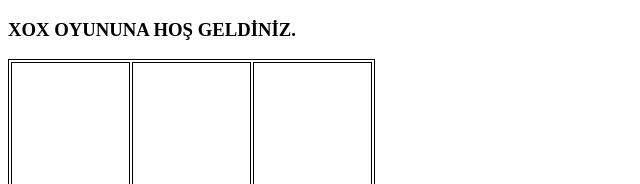
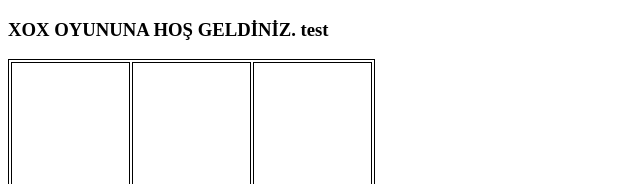
Before and after one commit to lutfullaherkaya/xox-oyunu, a plain HTML site: page index.html in a window 1280 px wide. Shown: the top 184 px of the page, 0-640 px from the left. Drawn offline with Linux system fonts and the light colour scheme.

Commit message:
test commit

```diff
--- a/index.html
+++ b/index.html
@@ -16,7 +16,7 @@
 </head>
 
 <body  ondragstart="return false">
-    <h3>XOX OYUNUNA HOŞ GELDİNİZ.</h3>
+    <h3>XOX OYUNUNA HOŞ GELDİNİZ. test</h3>
     <table id="xox_table" style="width:1px">
         <tr>
             <td><img id="00" onclick="tiklama(id)" src = "resimler/bos.png"></td>
```
